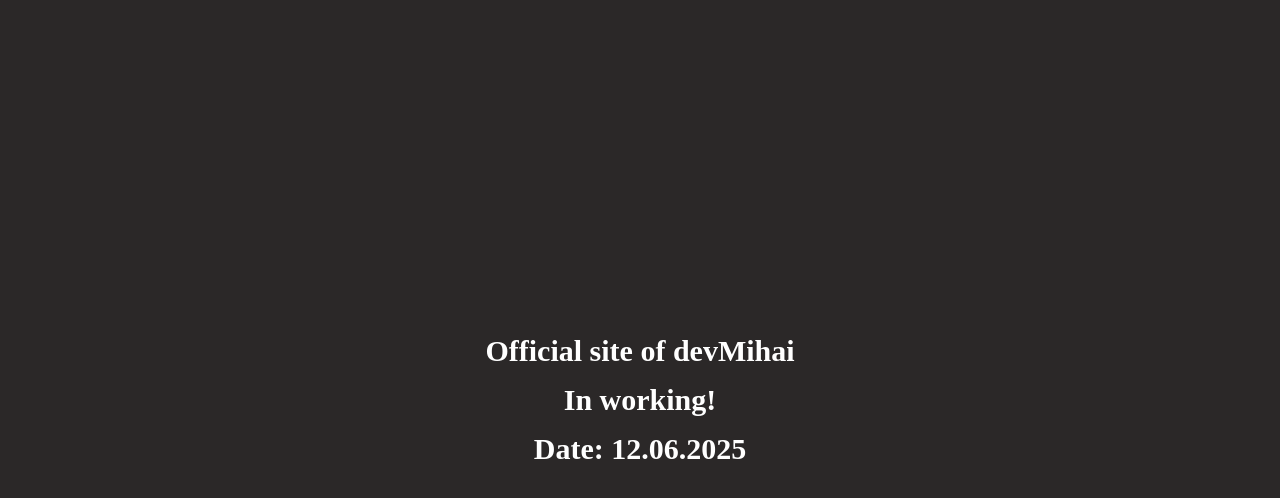
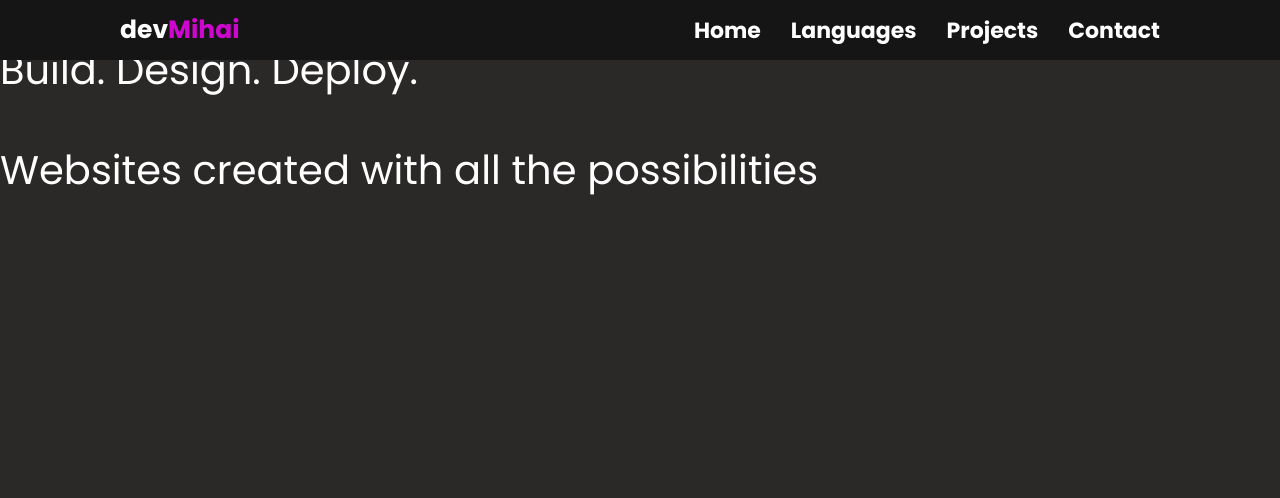
Before and after one commit to xxMihaix/mihaii, a plain HTML site: page index.html in a window 1280 px wide. Drawn offline with Linux system fonts and the light colour scheme; some packages are replaced by stand-ins of ours; a script that the page names is missing.

Commit message:
Add files via upload

```diff
--- a/index.html
+++ b/index.html
@@ -3,15 +3,33 @@
 <html lang="en">
 <head>
     <meta charset="UTF-8">
-    <meta name="viewport" content="width=, initial-scale=1.0">
+    <meta name="viewport" content="width=device-width, initial-scale=1.0">
     <title>devMihai</title>
     <link rel="stylesheet" href="style.css">
 </head>
 <body>
-    <div>
+    <!--<div>
         <p>Official site of devMihai</p>
         <p>In working!</p>
         <p>Date: 12.06.2025</p>
+    </div>-->
+
+    <div id="pc-navbar">
+        <div id="logo-container">
+            <p id="logo1">dev</p>
+            <p id="logo2">Mihai</p>
+        </div>
+        <ul>
+            <li>Home</li>
+            <li>Languages</li>
+            <li>Projects</li>
+            <li>Contact</li>
+        </ul>
     </div>
+    <spline-viewer id="hero-container" url="https://prod.spline.design/z01Js3gSmcIRCVTq/scene.splinecode">
+        <p class="title">Build. Design. Deploy.</p>
+        <p class="title">Websites created with all the possibilities</p>
+    </spline-viewer>
+    <script type="module" src="https://unpkg.com/@splinetool/viewer@1.10.4/build/spline-viewer.js"></script>
 </body>
 </html>
--- a/style.css
+++ b/style.css
@@ -1,17 +1,119 @@
+@import url("https://fonts.googleapis.com/css2?family=Poppins:wght@200;300;400;500;600;700&display=swap");
 
 *{
     box-sizing: border-box;
+    font-family: 'Poppins', sans-serif;
 }
 
 html, body{
     margin: 0px;
     padding: 0px;
+    font-family: poppins
 }
 
 body{
-    background-color: white;
+    background-color: rgb(43, 40, 40);
+}
+/****************PC NAVBAR******************/
+
+#pc-navbar{
+    background-color: rgb(22, 21, 21);
+    position: fixed;
+    left: 0px;
+    top: 0px;
+    z-index: 100;
+    width: 100%;
+    height: 60px;
+    display: flex;
+    flex-direction: row;
+    align-items: center;
+    justify-content: space-between;
+    padding-left: 120px;
+    padding-right: 120px;
 }
 
+#pc-navbar ul{
+    display: flex;
+    justify-content: center;
+    flex-direction: row;
+    gap: 30px;
+    align-items: center;
+}
+
+#pc-navbar li{
+    color: white;
+    font-weight: bold;
+    font-size: 22px;
+    list-style-type: none;
+    cursor: pointer;
+}
+
+
+/*******************LOGO NAVBAR*********************/
+#logo-container{
+    display: flex;
+    justify-content: center;
+    flex-direction: row;
+}
+
+#logo1{
+    font-size: 25px;
+    font-weight: bold;
+    color: white;
+}
+
+#logo2{
+    font-size: 25px;
+    font-weight: bold;
+    color: rgb(207, 6, 207);
+}
+
+/***********************HERO***************************/
+
+.title{
+    color: white;
+    font-size: 40px;
+}
+
+
+
+
+
+
+
+
+
+
+
+
+
+
+
+
+
+
+
+
+
+
+
+
+
+
+
+
+
+
+
+
+
+
+
+
+
+
+
+/*
 div{
     background-color: rgb(43, 40, 40);
     width: 100%;
@@ -31,4 +133,4 @@ p{
     font-weight: bold;
     margin: 0px;
     width: auto;
-}
+}*/
```
